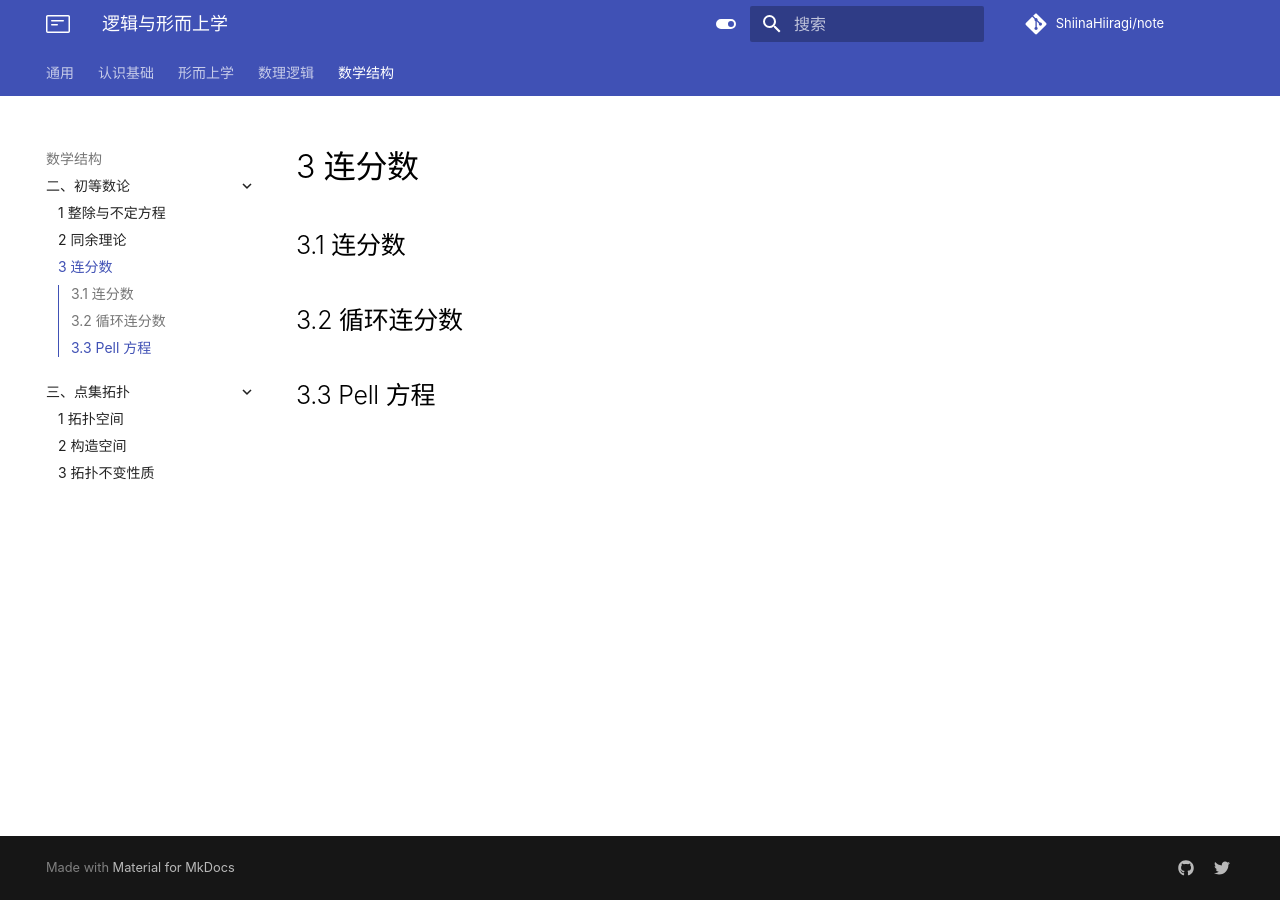
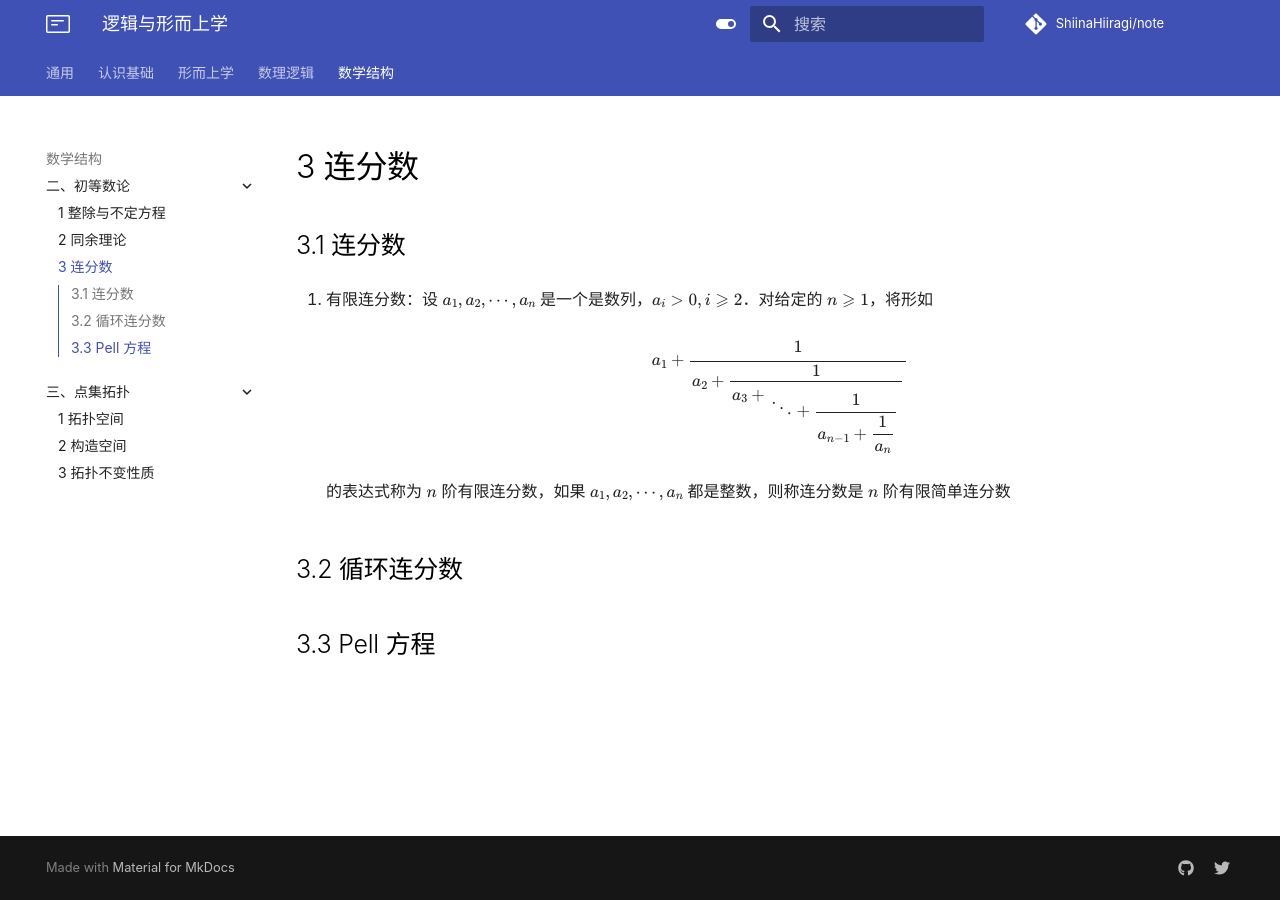
Before and after one commit to ShiinaHiiragi/note, an MkDocs documentation site: the page built from docs/math/num/cont.md, in a window 1280 px wide. Built offline with MkDocs 1.6.1 and Material for MkDocs 9.7.7, drawn with Linux system fonts in a browser that asks for light colours; comment, search, counter and statistics services are not loaded.

Commit message:
save style of cont frac

```diff
--- a/docs/math/num/cont.md
+++ b/docs/math/num/cont.md
@@ -1,6 +1,21 @@
 # 3 连分数
 
 ## 3.1 连分数
+1. 有限连分数：设 $a_1, a_2, \cdots, a_n$ 是一个是数列，$a_i > 0, i \geqslant 2$．对给定的 $n \geqslant 1$，将形如
+
+    $$
+    a_1 + \cfrac{1}{
+        a_2 + \cfrac{1}{
+            a_3 + \genfrac{}{}{0pt}{0}{}{
+                \ddots + \dfrac{1}{
+                    a_{n-1} + \dfrac{1}{a_n}
+                }
+            }
+        }
+    }
+    $$
+
+    的表达式称为 $n$ 阶有限连分数，如果 $a_1, a_2, \cdots, a_n$ 都是整数，则称连分数是 $n$ 阶有限简单连分数
 
 ## 3.2 循环连分数
 
```
